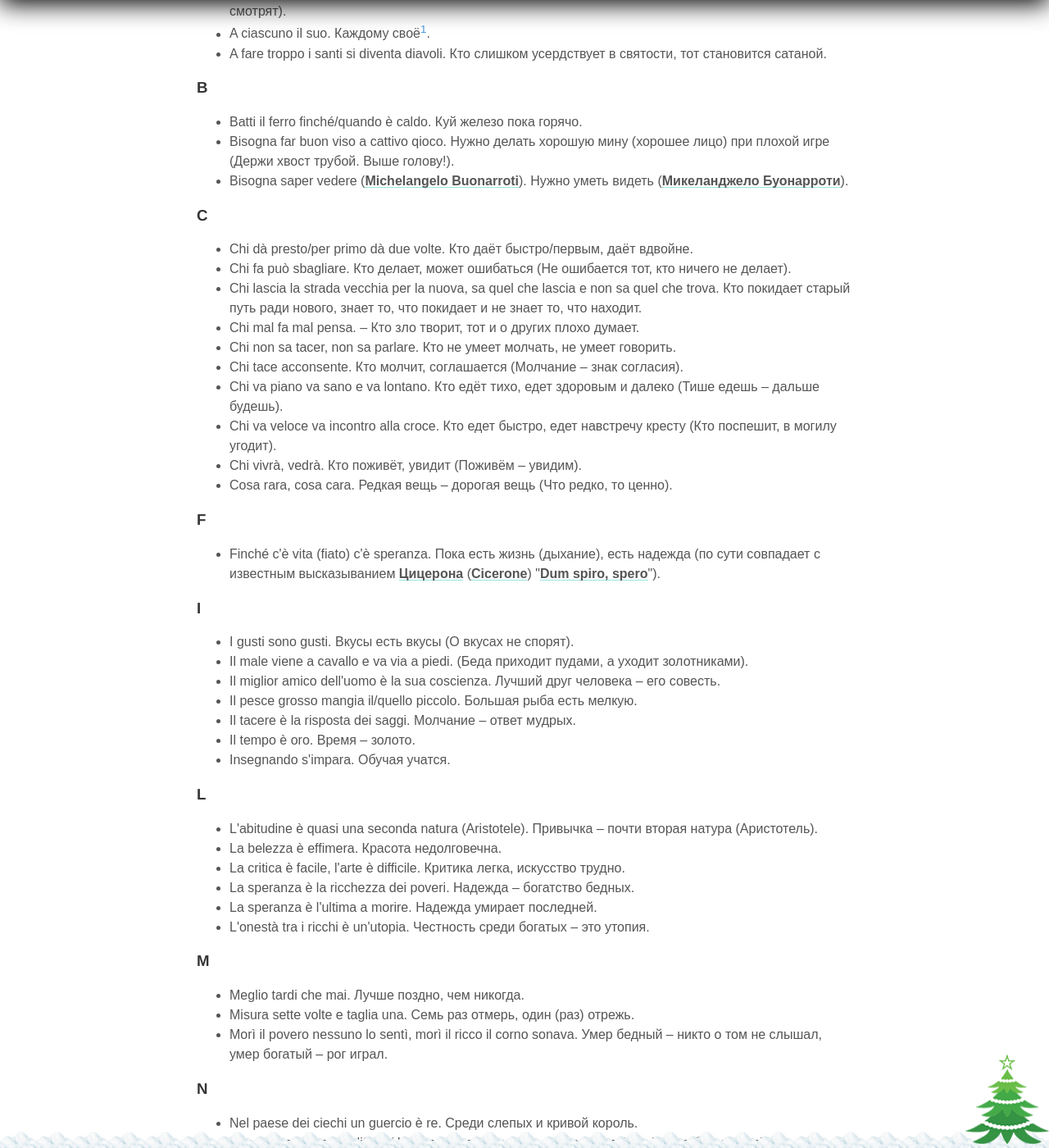
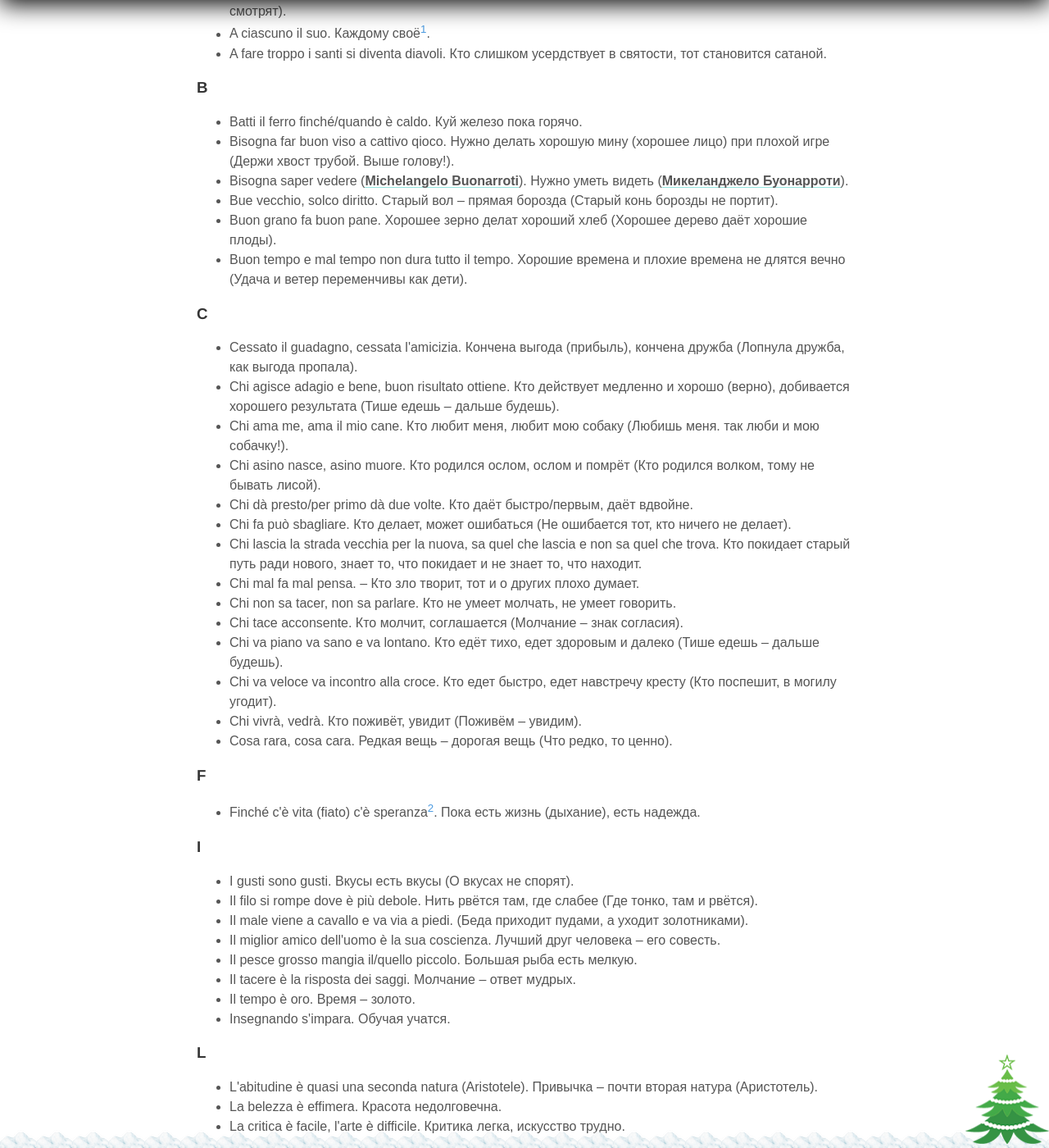
Before and after one commit to postolny/postolny.github.io, a Jekyll site: the page built from _pages/proverbi.md, in a window 1280 px wide and 1400 px high, scrolled down 848 px. Shown: the whole window at 82% size. Built offline with Jekyll 4.4.1, drawn with Linux system fonts in a browser that asks for light colours; nearby versions of some CDN libraries; some of the changed text lies outside the part shown.

Commit message:
Add files via upload

```diff
--- a/_pages/proverbi.md
+++ b/_pages/proverbi.md
@@ -19,9 +19,16 @@ permalink: /proverbi/
 - Batti il ferro finché/quando è caldo. Куй железо пока горячо.
 - Bisogna far buon viso a cattivo qioco. Нужно делать хорошую мину (хорошее лицо) при плохой игре (Держи хвост трубой. Выше голову!).
 - Bisogna saper vedere ([Michelangelo Buonarroti](https://it.wikipedia.org/wiki/Michelangelo_Buonarroti)). Нужно уметь видеть ([Микеланджело Буонарроти](https://ru.wikipedia.org/wiki/Микеланджело)).
+- Bue vecchio, solco diritto. Старый вол – прямая борозда (Старый конь борозды не портит).
+- Buon grano fa buon pane. Хорошее зерно делат хороший хлеб (Хорошее дерево даёт хорошие плоды).
+- Buon tempo e mal tempo non dura tutto il tempo. Хорошие времена и плохие времена не длятся вечно (Удача и ветер переменчивы как дети).
 
 ### C
 
+- Cessato il guadagno, cessata l'amicizia. Кончена выгода (прибыль), кончена дружба (Лопнула дружба, как выгода пропала).
+- Chi agisce adagio e bene, buon risultato ottiene. Кто действует медленно и хорошо (верно), добивается хорошего результата (Тише едешь – дальше будешь).
+- Chi ama me, ama il mio cane. Кто любит меня, любит мою собаку (Любишь меня. так люби и мою собачку!).
+- Chi asino nasce, asino muore. Кто родился ослом, ослом и помрёт (Кто родился волком, тому не бывать лисой).
 - Chi dà presto/per primo dà due volte. Кто даёт быстро/первым, даёт вдвойне.
 - Chi fa può sbagliare. Кто делает, может ошибаться (Не ошибается тот, кто ничего не делает).
 - Chi lascia la strada vecchia per la nuova, sa quel che lascia e non sa quel che trova. Кто покидает старый путь ради нового, знает то, что покидает и не знает то, что находит.
@@ -35,11 +42,12 @@ permalink: /proverbi/
 
 ### F
 
-- Finché c'è vita (fiato) c'è speranza. Пока есть жизнь (дыхание), есть надежда (по сути совпадает с известным высказыванием [Цицерона](https://ru.wikipedia.org/wiki/Цицерон) ([Cicerone](https://it.wikipedia.org/wiki/Marco_Tullio_Cicerone)) "[Dum spiro, spero](https://it.wikipedia.org/wiki/Dum_spiro,_spero)").
+- Finché c'è vita (fiato) c'è speranza[^2]. Пока есть жизнь (дыхание), есть надежда.
 
 ### I
 
 - I gusti sono gusti. Вкусы есть вкусы (О вкусах не спорят).
+- Il filo si rompe dove è più debole. Нить рвётся там, где слабее (Где тонко, там и рвётся).
 - Il male viene a cavallo e va via a piedi. (Беда приходит пудами, а уходит золотниками).
 - Il miglior amico dell'uomo è la sua coscienza. Лучший друг человека – его совесть.
 - Il pesce grosso mangia il/quello piccolo. Большая рыба есть мелкую.
@@ -60,7 +68,7 @@ permalink: /proverbi/
 
 - Meglio tardi che mai. Лучше поздно, чем никогда.
 - Misura sette volte e taglia una. Семь раз отмерь, один (раз) отрежь.
-- Morì il povero nessuno lo sentì, morì il ricco il corno sonava. Умер бедный – никто о том не слышал, умер богатый – рог играл.
+- Morì il povero nessuno lo sentì, morì il ricco il corno sonava. Умер бедный – никто о том не слышал, умер богатый – рог играл (Богаты – так здравствуйте, а убоги – так прощайте).
 
 ### N
 
@@ -103,6 +111,8 @@ permalink: /proverbi/
 ### U
 
 - Un asino gratta l'altro. Один осёл чешет другого (Бес беса хвалит).
-- Uomo avvisato, mezzo salvato. Предупреждённый человек – наполовину спасённый (Одним глазом спит, другим видит; [предупреждён – значит вооружён](https://ru.wikipedia.org/wiki/Предупреждён_—_значит_вооружён))
+- Uomo avvisato, mezzo salvato. Предупреждённый человек – наполовину спасённый (Одним глазом спит, другим видит; [предупреждён – значит вооружён](https://ru.wikipedia.org/wiki/Предупреждён_—_значит_вооружён)).
 
 [^1]: A ciascuno il suo. [Spiegazione del proverbio](https://www.proverbi-italiani.com/cerca-131-A.html): (unicuique suum) È il principio fondamentale della giustizia che si può leggere in alcuni scritti di [Cicerone](https://it.wikipedia.org/wiki/Marco_Tullio_Cicerone) e nelle "[Istituzioni di Giustiniano](https://it.wikipedia.org/wiki/Istituzioni_di_Giustiniano)". Толкование пословицы: (лат. unicuique suum) Это основной принцип справедливости, о котором можно прочесть в некоторых произведениях [Цицерона](https://ru.wikipedia.org/wiki/Цицерон) и в [Институциях Юстиниана](https://ru.wikipedia.org/wiki/Институции_Юстиниана).
+
+[^2]: Finché c'è vita (fiato) c'è speranza. По сути совпадает с известным высказыванием [Цицерона](https://ru.wikipedia.org/wiki/Цицерон) ([Cicerone](https://it.wikipedia.org/wiki/Marco_Tullio_Cicerone)) "[Dum spiro, spero](https://it.wikipedia.org/wiki/Dum_spiro,_spero)".
```
